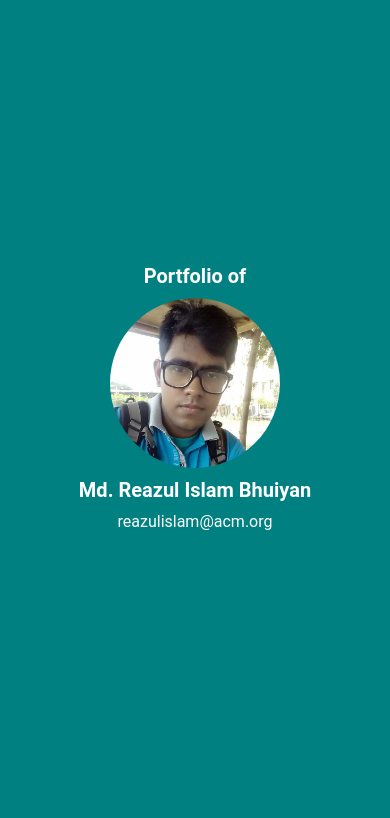
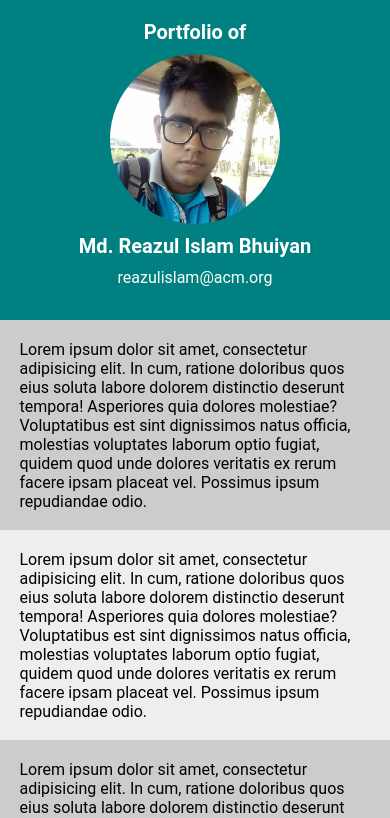
Before and after one commit to Suicchi/suicchi.github.io, a React (Create React App) app: page / in a window 390 px wide. Shown: the top 818 px of the page. Built offline with nearby package versions, Linux system fonts and the light colour scheme.

Commit message:
fixed mobile view

```diff
--- a/src/App.css
+++ b/src/App.css
@@ -38,13 +38,17 @@ html, body, #root{
 
 
 
-@media all and (max-width: 600px){
+@media all and (max-width: 800px){
+  html,body,#root{
+    overflow: visible;
+  }
   .container{
-      flex-direction: column;
+    flex-direction: column;
+    height: auto;
   }
   .left{
-      width:100%;
-      max-height: 36%;
-      position: relative;
+    height: 100%;
+    flex: 1 1 320px; /** flex-basis is subject to change */
+    display: flex;
   }
 }
--- a/src/Me.css
+++ b/src/Me.css
@@ -1,6 +1,7 @@
 .my-panel{
     height: 100%;
     display: flex;
+    text-align: center;
     flex-direction: column;
     justify-content: center;
     align-items: center;
@@ -9,7 +10,6 @@
 
   .my-panel h1{
     margin: 0;
-    padding: 0;
     font-size: 20px;
     padding: 10px 2px;
 
@@ -24,3 +24,14 @@
     width: 65%;
     max-width: 170px;
   }
+
+
+  @media all and (max-width:800px){
+    .my-panel{
+      padding-top: 5%;
+      padding-bottom: 0;
+      flex: 0 1 100%;
+      justify-content: flex-start;
+      margin-bottom: 0;
+    }
+  }
```
